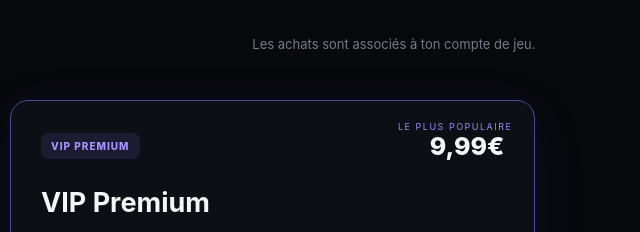
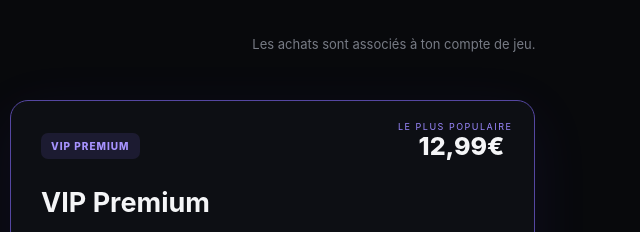
Before and after one commit to RedStream22/Heldorarp-Boutique, a plain HTML site: page index.html in a window 1280 px wide. Shown: the part 800-1032 px from the top of the page, 640-1280 px from the left. Drawn offline with Linux system fonts and the light colour scheme.

Commit message:
Update index.html

```diff
--- a/index.html
+++ b/index.html
@@ -59,7 +59,7 @@
 
     <article class="card featured">
       <div class="popular">LE PLUS POPULAIRE</div>
-      <div class="card-top"><span class="pill purple">VIP PREMIUM</span><span class="price">9,99€</span></div>
+      <div class="card-top"><span class="pill purple">VIP PREMIUM</span><span class="price">12,99€</span></div>
       <h3>VIP Premium</h3>
       <p>Le grade premium pour profiter d'une expérience encore plus complète.</p>
       <ul>
```
